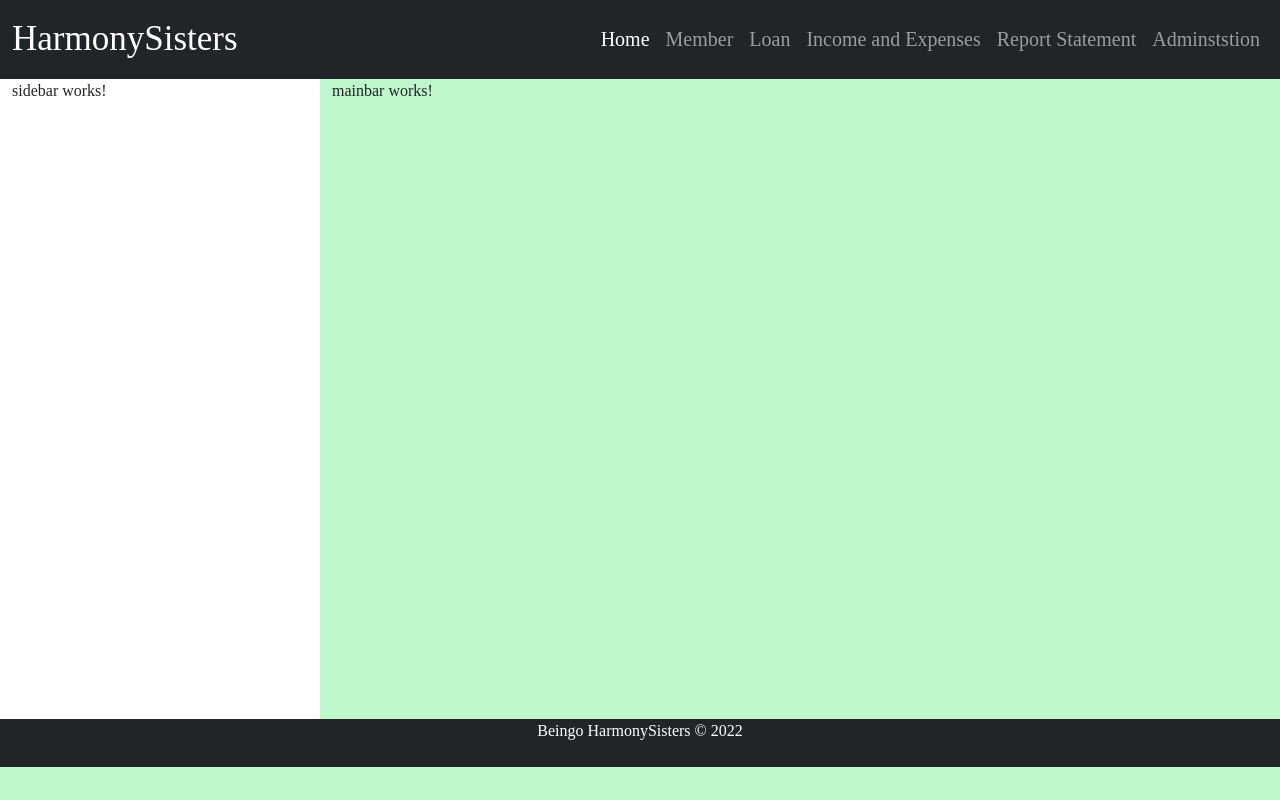
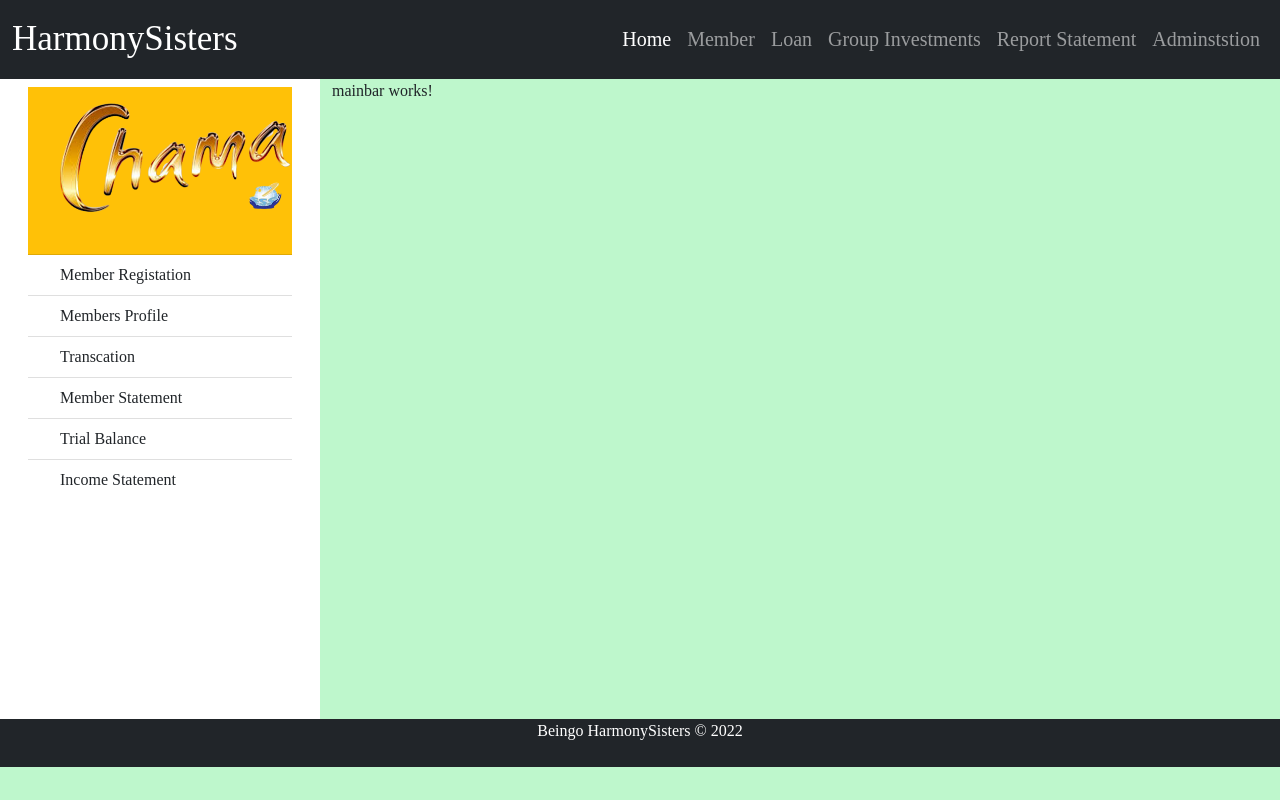
Before and after one commit to vionaosiako/SaccoSystem, an Angular app: page / in a window 1280 px wide. Built offline with nearby package versions, Linux system fonts and the light colour scheme; a web font is replaced by a local one.

Commit message:
ft: Update sidebar

```diff
--- a/src/app/components/navbar/navbar.component.html
+++ b/src/app/components/navbar/navbar.component.html
@@ -16,7 +16,7 @@
                     <a class="nav-link" href="#">Loan</a>
                 </li>
                 <li class="nav-item">
-                    <a class="nav-link" href="#">Income and Expenses</a>
+                    <a class="nav-link" href="#">Group Investments</a>
                 </li>
                 <li class="nav-item">
                     <a class="nav-link" href="#">Report Statement</a>
--- a/src/app/components/sidebar/sidebar.component.css
+++ b/src/app/components/sidebar/sidebar.component.css
@@ -0,0 +1,3 @@
+.logo{
+    width: 100%;
+}
--- a/src/app/components/sidebar/sidebar.component.html
+++ b/src/app/components/sidebar/sidebar.component.html
@@ -1 +1,24 @@
-<p>sidebar works!</p>
+<!-- Sidebar -->
+<nav id="sidebarMenu" class="collapse d-lg-block sidebar collapse bg-white mt-2">
+    <div class="position-sticky">
+
+    <div class="list-group list-group-flush mx-3 mt-2">
+        <a href="#" class="list-group-item list-group-item-action py-2 ripple bg-warning">
+            <i class="fas fa-chart-area fa-fw me-3"></i><span><img src="../../../assets/images/logo.png" alt="logo" class="logo"></span>
+        </a>
+        <a href="" class="list-group-item list-group-item-action py-2 ripple"><i
+            class="fas fa-lock fa-fw me-3"></i><span>Member Registation</span></a>
+        <a href="" class="list-group-item list-group-item-action py-2 ripple"><i
+            class="fas fa-chart-line fa-fw me-3"></i><span>Members Profile</span></a>
+        <a href="#" class="list-group-item list-group-item-action py-2 ripple"><i
+            class="fas fa-lock fa-fw me-3"></i><span>Transcation</span></a>
+        <a href="#" class="list-group-item list-group-item-action py-2 ripple"><i
+            class="fas fa-chart-line fa-fw me-3"></i><span>Member Statement</span></a>
+        <a href="#" class="list-group-item list-group-item-action py-2 ripple"><i
+            class="fas fa-chart-line fa-fw me-3"></i><span>Trial Balance</span></a>
+        <a href="#" class="list-group-item list-group-item-action py-2 ripple"><i
+            class="fas fa-chart-line fa-fw me-3"></i><span>Income Statement</span></a>
+    </div>
+    </div>
+</nav>
+<!-- Sidebar -->
```
Also changed, not shown: src/assets/images/logo.png (added), src/assets/images/profile-removebg-preview.png (added).
